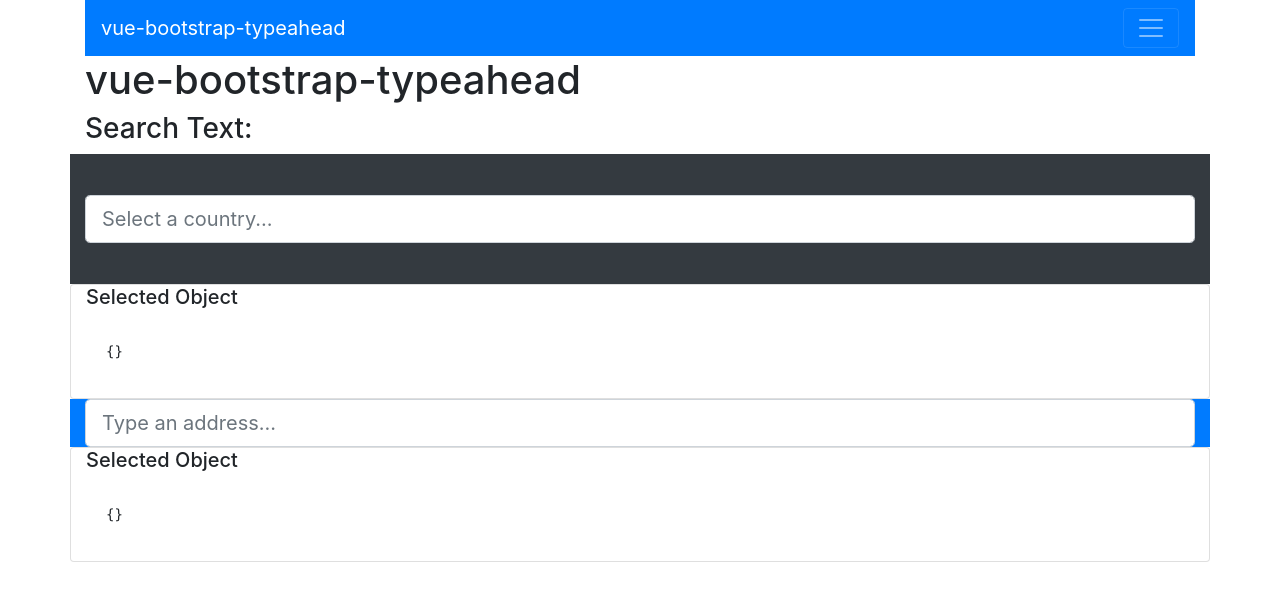
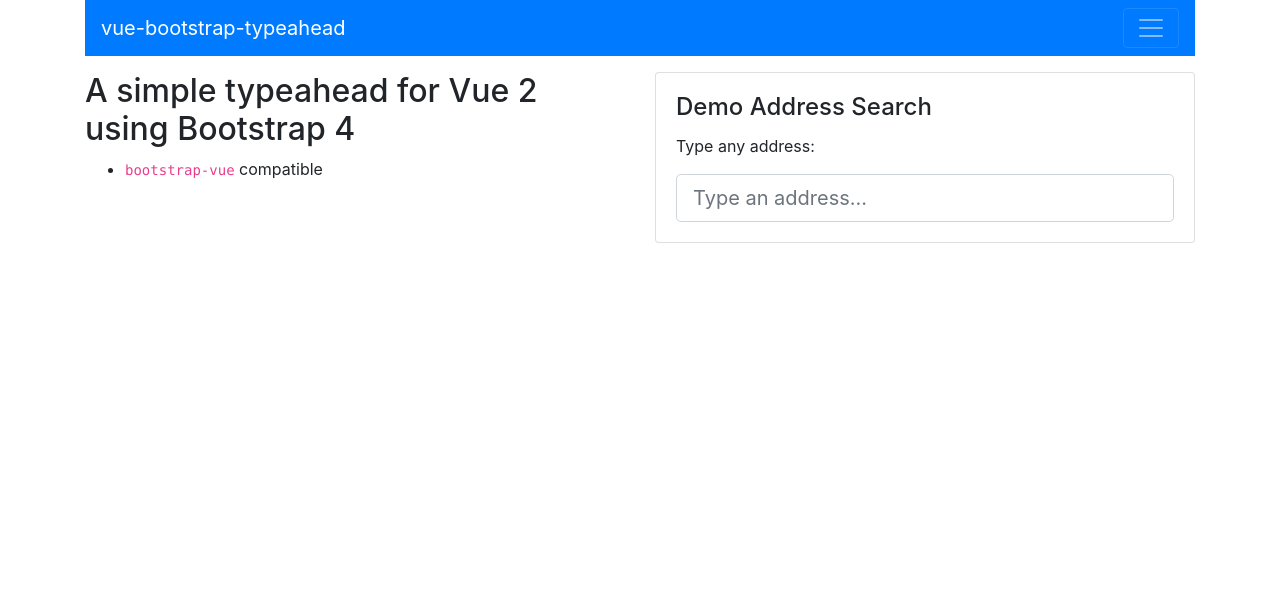
Before and after one commit to alexurquhart/vue-bootstrap-typeahead, a Vue app: page /#/ in a window 1280 px wide. Shown: the top 598 px of the page. Built offline with nearby package versions, Linux system fonts and the light colour scheme.

Commit message:
updated homepage

```diff
--- a/src/router.js
+++ b/src/router.js
@@ -14,10 +14,12 @@
     {
       path: '/reference',
       name: 'reference',
-      // route level code-splitting
-      // this generates a separate chunk (about.[hash].js) for this route
-      // which is lazy-loaded when the route is visited.
       component: () => import(/* webpackChunkName: "about" */ './views/Reference.vue')
+    },
+    {
+      path: '/examples',
+      name: 'examples',
+      component: () => import(/* webpackChunkName: "about" */ './views/Examples.vue')
     }
   ]
 })
--- /dev/null
+++ b/src/views/Examples.vue
@@ -0,0 +1,3 @@
+<template>
+  <div></div>
+</template>
--- a/src/views/Home.vue
+++ b/src/views/Home.vue
@@ -1,33 +1,18 @@
 <template>
   <div>
     <div class="row">
-      <div class="col">
-        <h1>vue-bootstrap-typeahead</h1>
-        <h3>Search Text: {{cntrySearch}}</h3>
+      <div class="col-md-6">
+        <h2>A simple typeahead for Vue 2 using Bootstrap 4</h2>
+
+        <ul>
+          <li><code>bootstrap-vue</code> compatible</li>
+        </ul>
       </div>
-    </div>
-    <div class="bg-dark text-light row align-items-center">
-      <div class="col">
-        <vue-bootstrap-typeahead
-          :data="countries"
-          :serializer="c => c.name"
-          v-model="cntrySearch"
-          size="lg"
-          placeholder="Select a country..."
-          @hit="handleHit"
-        />
-      </div>
-    </div>
-    <div class="row">
-      <div class="col card">
-        <h5 class="card-title">Selected Object</h5>
-        <div class="card-body">
-          <pre>{{ selectedCountry | stringify }}</pre>
-        </div>
-      </div>
-    </div>
-    <div class="bg-primary text-light row align-items-center">
-      <div class="col">
+      <div class="col-md-6">
+        <b-card title="Demo Address Search">
+          <p class="card-text">
+            Type any address:
+          </p>
           <vue-bootstrap-typeahead
             :data="addresses"
             v-model="addressSearch"
@@ -36,14 +21,7 @@
             placeholder="Type an address..."
             @hit="selectedAddress = $event"
           />
-      </div>
-    </div>
-    <div class="row">
-      <div class="col card">
-        <h5 class="card-title">Selected Object</h5>
-        <div class="card-body">
-          <pre>{{ selectedAddress | stringify }}</pre>
-        </div>
+        </b-card>
       </div>
     </div>
   </div>
@@ -79,7 +57,6 @@
       const res = await fetch(API_URL.replace(':keyword', query))
       const suggestions = await res.json()
       this.addresses = suggestions.suggestions
-      console.log(this.addresses)
     }
   },
 
@@ -99,7 +76,7 @@
 </script>
 
 <style scoped>
-  .bg-dark {
-    height: 130px;
+  .row {
+    padding-top: 1rem;
   }
 </style>
```
Lines whose indentation alone changed are shown as unchanged.
